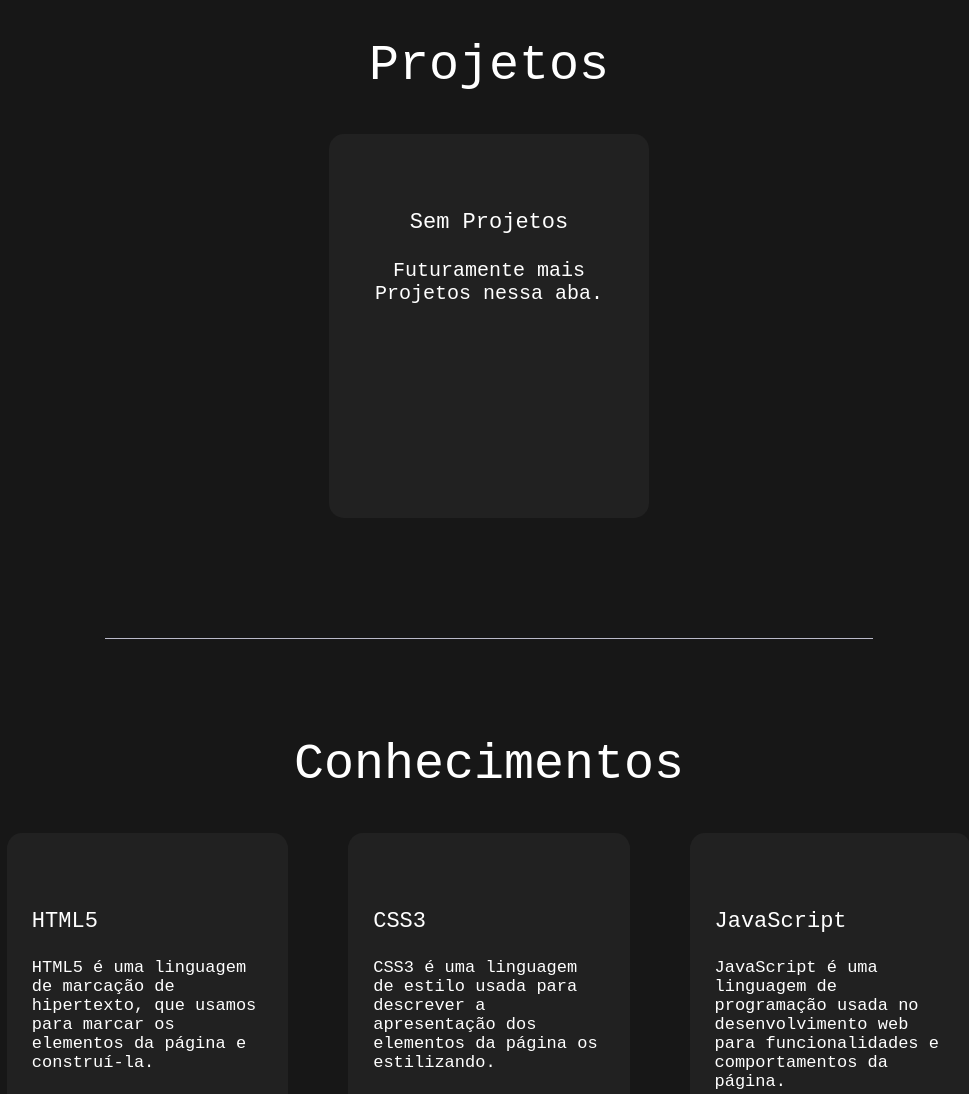
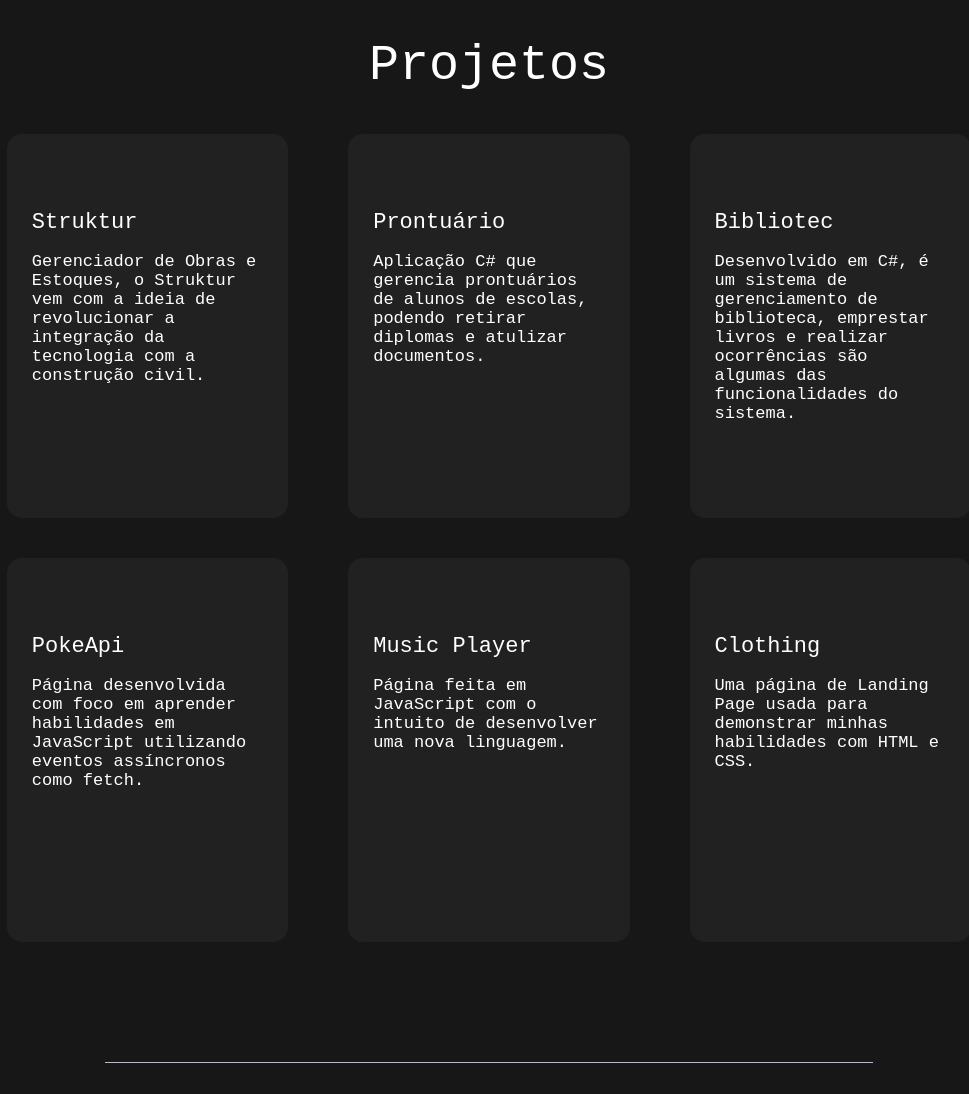
Before and after one commit to luiz12310/Portifolio, a plain HTML site: page index.html in a window 1280 px wide. Shown: the part 680-1774 px from the top of the page, without its empty margins (151-1120 px from the left). Drawn offline with Linux system fonts and the light colour scheme.

Commit message:
Add files via upload

```diff
--- a/css/estiloIndex.css
+++ b/css/estiloIndex.css
@@ -323,19 +323,17 @@ html{
 
 .cardProjeto{
     background-color: #212121;
-    width: 25vw;
+    width: 22vw;
     height: 48vh;
     border-radius: 15px;
-    text-align: left;
     padding: 25px;
     box-sizing: border-box;
     transition: 0.5s;
-    transition: 0.5s;
-    text-align: center;
+    text-align: left;
 }
 
 .cardProjeto:hover{
-    background-color: #95a32c;
+    background-color: #2a2c2a;
 }
 
 .cardSkill:hover{
@@ -361,7 +359,13 @@ html{
     color: white;
     font-weight: 100;
     font-size: 22px;
-    margin-bottom: 3vh;
+    margin-bottom: 2vh;
+}
+
+.cardProjeto p{
+    /* color: white; */
+    font-weight: 100;
+    font-size: 17px;
 }
 
 .cardSkill p{
--- a/index.html
+++ b/index.html
@@ -38,8 +38,34 @@
 
             <div class="divRow">
                 <div class="cardProjeto">
-                    <h6>Sem Projetos</h6>
-                    <p>Futuramente mais Projetos nessa aba.</p>
+                    <h6>Struktur</h6>
+                    <p>Gerenciador de Obras e Estoques, o Struktur vem com a ideia de revolucionar a integração da tecnologia com a construção civil.</p>
+                </div>
+
+                <div class="cardProjeto">
+                    <h6>Prontuário</h6>
+                    <p>Aplicação C# que gerencia prontuários de alunos de escolas, podendo retirar diplomas e atulizar documentos.</p>
+                </div>
+
+                <div class="cardProjeto">
+                    <h6>Bibliotec</h6>
+                    <p>Desenvolvido em C#, é um sistema de gerenciamento de biblioteca, emprestar livros e realizar ocorrências são algumas das funcionalidades do sistema.</p>
+                </div>
+            </div>
+            <div class="divRow">
+                <div class="cardProjeto">
+                    <h6>PokeApi</h6>
+                    <p>Página desenvolvida com foco em aprender habilidades em JavaScript utilizando eventos assíncronos como fetch.</p>
+                </div>
+
+                <div class="cardProjeto">
+                    <h6>Music Player</h6>
+                    <p>Página feita em JavaScript com o intuito de desenvolver uma nova linguagem.</p>
+                </div>
+
+                <div class="cardProjeto">
+                    <h6>Clothing</h6>
+                    <p>Uma página de Landing Page usada para demonstrar minhas habilidades com HTML e CSS.</p>
                 </div>
             </div>
             <div id="bordaSection"><p>-</p></div>
@@ -51,16 +77,18 @@
 
             <div class="divRow">
                 <div class="cardSkill">
-                    <h6>HTML5</h6>
-                    <p>HTML5 é uma linguagem de marcação de hipertexto, que usamos para marcar os elementos da página e construí-la.</p>
+                    <h6>C#</h6>
+                    <p>C# é uma linguagem de programação orientada a objetos e orientada a componentes.</p>
                 </div>
-                <div class="cardSkill">
-                    <h6>CSS3</h6>
-                    <p>CSS3 é uma linguagem de estilo usada para descrever a apresentação dos elementos da página os estilizando.</p>
-                </div>
+
                 <div class="cardSkill">
                     <h6>JavaScript</h6>
                     <p>JavaScript é uma linguagem de programação usada no desenvolvimento web para funcionalidades e comportamentos da página.</p>
+                </div>
+
+                <div class="cardSkill">
+                    <h6>SQL</h6>
+                    <p>SQL é uma linguagem padrão para manipulação de registros em bancos de dados relacionais. </p>
                 </div>
             </div>
             <div class="divRow">
@@ -68,13 +96,15 @@
                     <h6>Angular</h6>
                     <p>AngularJS é um framework usado para construir aplicativos para web baseados em uma única página dinâmica.</p>
                 </div>
+
                 <div class="cardSkill">
-                    <h6>C#</h6>
-                    <p>C# é uma linguagem de programação orientada a objetos e orientada a componentes.</p>
+                    <h6>HTML5</h6>
+                    <p>HTML5 é uma linguagem de marcação de hipertexto, que usamos para marcar os elementos da página e construí-la.</p>
                 </div>
+
                 <div class="cardSkill">
-                    <h6>SQL</h6>
-                    <p>SQL é uma linguagem padrão para manipulação de registros em bancos de dados relacionais. </p>
+                    <h6>CSS3</h6>
+                    <p>CSS3 é uma linguagem de estilo usada para descrever a apresentação dos elementos da página os estilizando.</p>
                 </div>
             </div>
             <div id="bordaSection"><p>-</p></div>
```
